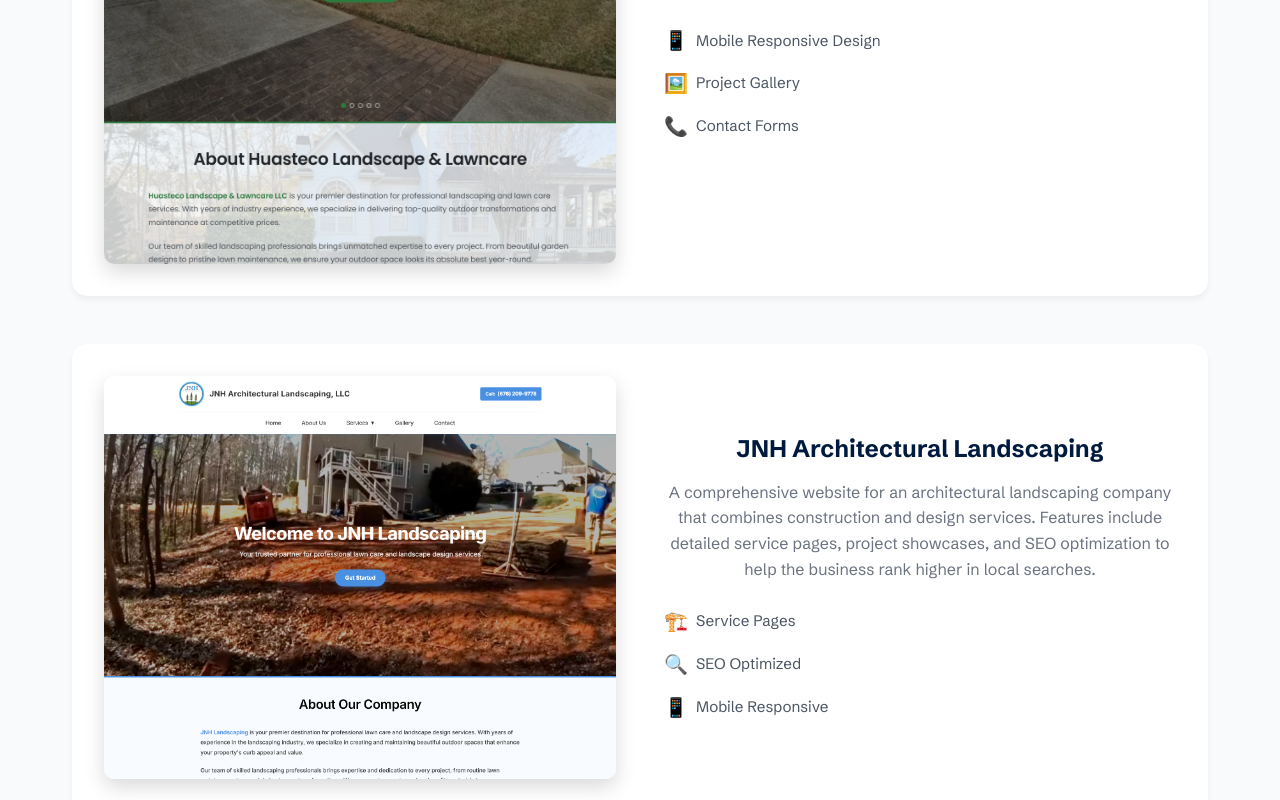
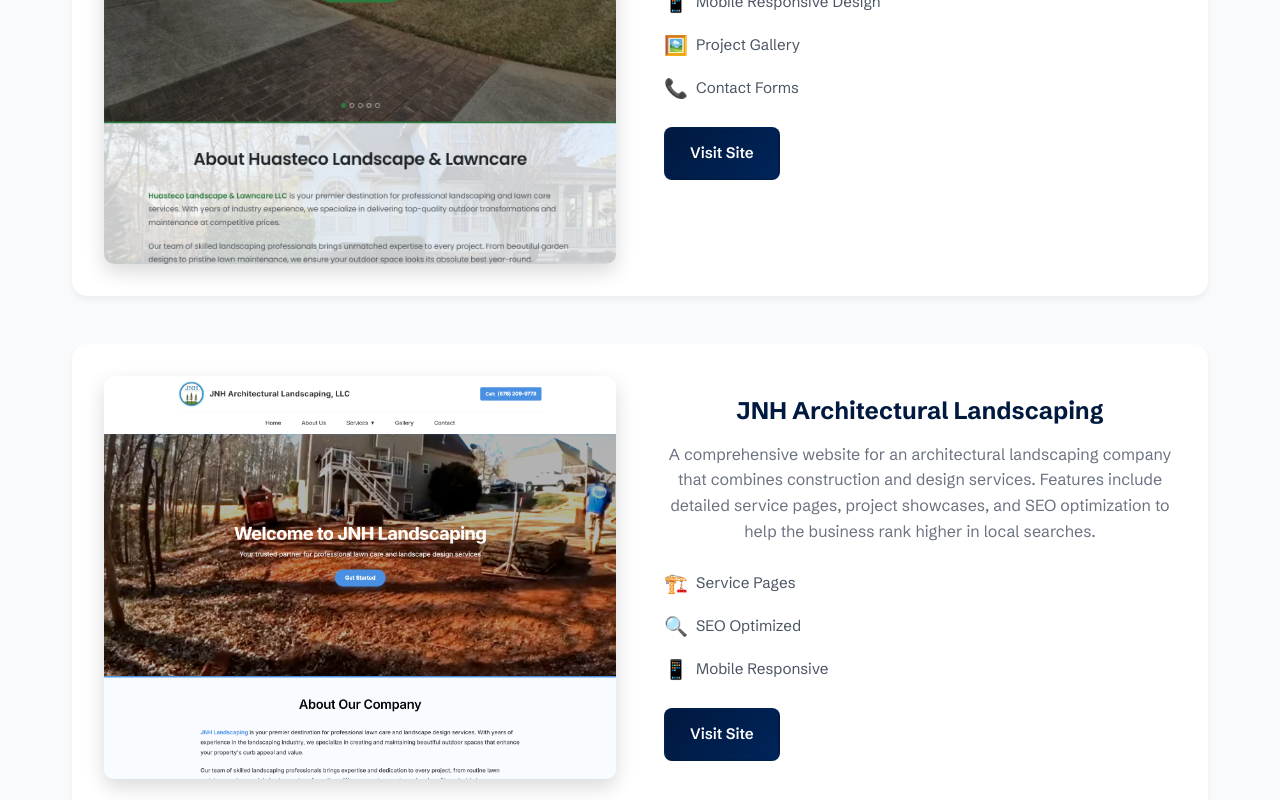
Before and after one commit to codeus21/AvilesWebSolutions, a React (Vite) app: page /our-work in a window 1280 px wide. Shown: the part 1000-1800 px from the top of the page. Built offline with nearby package versions, Linux system fonts and the light colour scheme.

Commit message:
Add portfolio visit buttons and styles for improved user navigation

```diff
--- a/src/pages/OurWork.jsx
+++ b/src/pages/OurWork.jsx
@@ -95,6 +95,16 @@
                     <span>Contact Forms</span>
                   </div>
                 </div>
+                <div className="portfolio-actions">
+                  <a
+                    href="https://huasteco-landscaping.vercel.app"
+                    target="_blank"
+                    rel="noopener noreferrer"
+                    className="portfolio-visit-button"
+                  >
+                    Visit Site
+                  </a>
+                </div>
               </div>
             </motion.div>
 
@@ -138,6 +148,16 @@
                     <span>Mobile Responsive</span>
                   </div>
                 </div>
+                <div className="portfolio-actions">
+                  <a
+                    href="https://jnhlandscaping.vercel.app"
+                    target="_blank"
+                    rel="noopener noreferrer"
+                    className="portfolio-visit-button"
+                  >
+                    Visit Site
+                  </a>
+                </div>
               </div>
             </motion.div>
 
@@ -180,6 +200,16 @@
                     <span className="portfolio-feature-icon">🌞</span>
                     <span>Window Tinting</span>
                   </div>
+                </div>
+                <div className="portfolio-actions">
+                  <a
+                    href="https://sound-proof-customs.vercel.app"
+                    target="_blank"
+                    rel="noopener noreferrer"
+                    className="portfolio-visit-button"
+                  >
+                    Visit Site
+                  </a>
                 </div>
               </div>
             </motion.div>
--- a/src/pages/Page.css
+++ b/src/pages/Page.css
@@ -2934,3 +2934,66 @@
     font-size: 1rem;
   }
 }
+
+/* Portfolio Visit Button Styles */
+.portfolio-actions {
+  margin-top: 1.5rem;
+  display: flex;
+  gap: 1rem;
+}
+
+.portfolio-visit-button {
+  display: inline-flex;
+  align-items: center;
+  justify-content: center;
+  padding: 0.75rem 1.5rem;
+  background: linear-gradient(135deg, #00193f 0%, #00245a 100%);
+  color: white;
+  text-decoration: none;
+  border-radius: 8px;
+  font-weight: 600;
+  font-size: 0.95rem;
+  transition: all 0.3s ease;
+  border: 2px solid transparent;
+  position: relative;
+  overflow: hidden;
+}
+
+.portfolio-visit-button:hover {
+  background: linear-gradient(135deg, #00245a 0%, #00193f 100%);
+  transform: translateY(-2px);
+  box-shadow: 0 8px 25px rgba(0, 25, 63, 0.3);
+  border-color: #3b82f6;
+}
+
+.portfolio-visit-button:active {
+  transform: translateY(0);
+}
+
+.portfolio-visit-button::before {
+  content: '';
+  position: absolute;
+  top: 0;
+  left: -100%;
+  width: 100%;
+  height: 100%;
+  background: linear-gradient(90deg, transparent, rgba(255, 255, 255, 0.2), transparent);
+  transition: left 0.5s;
+}
+
+.portfolio-visit-button:hover::before {
+  left: 100%;
+}
+
+/* Mobile responsiveness for portfolio buttons */
+@media (max-width: 768px) {
+  .portfolio-actions {
+    margin-top: 1rem;
+    justify-content: center;
+  }
+
+  .portfolio-visit-button {
+    padding: 0.65rem 1.25rem;
+    font-size: 0.9rem;
+  }
+}
```
